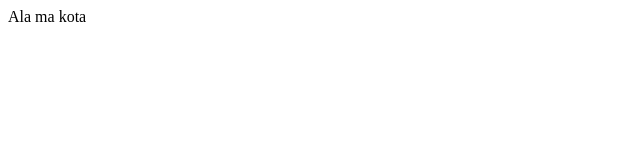
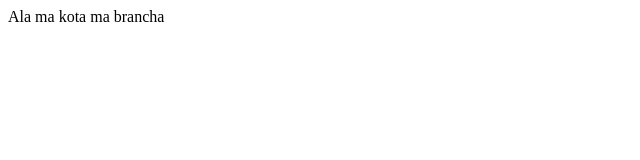
Before and after one commit to JoannaSzj/CV_project_02042024, a plain HTML site: page index.html in a window 1280 px wide. Shown: the full height of the page, 0-640 px from the left. Drawn offline with Linux system fonts and the light colour scheme.

Commit message:
Branch Ali

```diff
--- a/index.html
+++ b/index.html
@@ -6,6 +6,6 @@
     <title>Document</title>
   </head>
   <body>
-    Ala ma kota
+    Ala ma kota ma brancha
   </body>
 </html>
```
